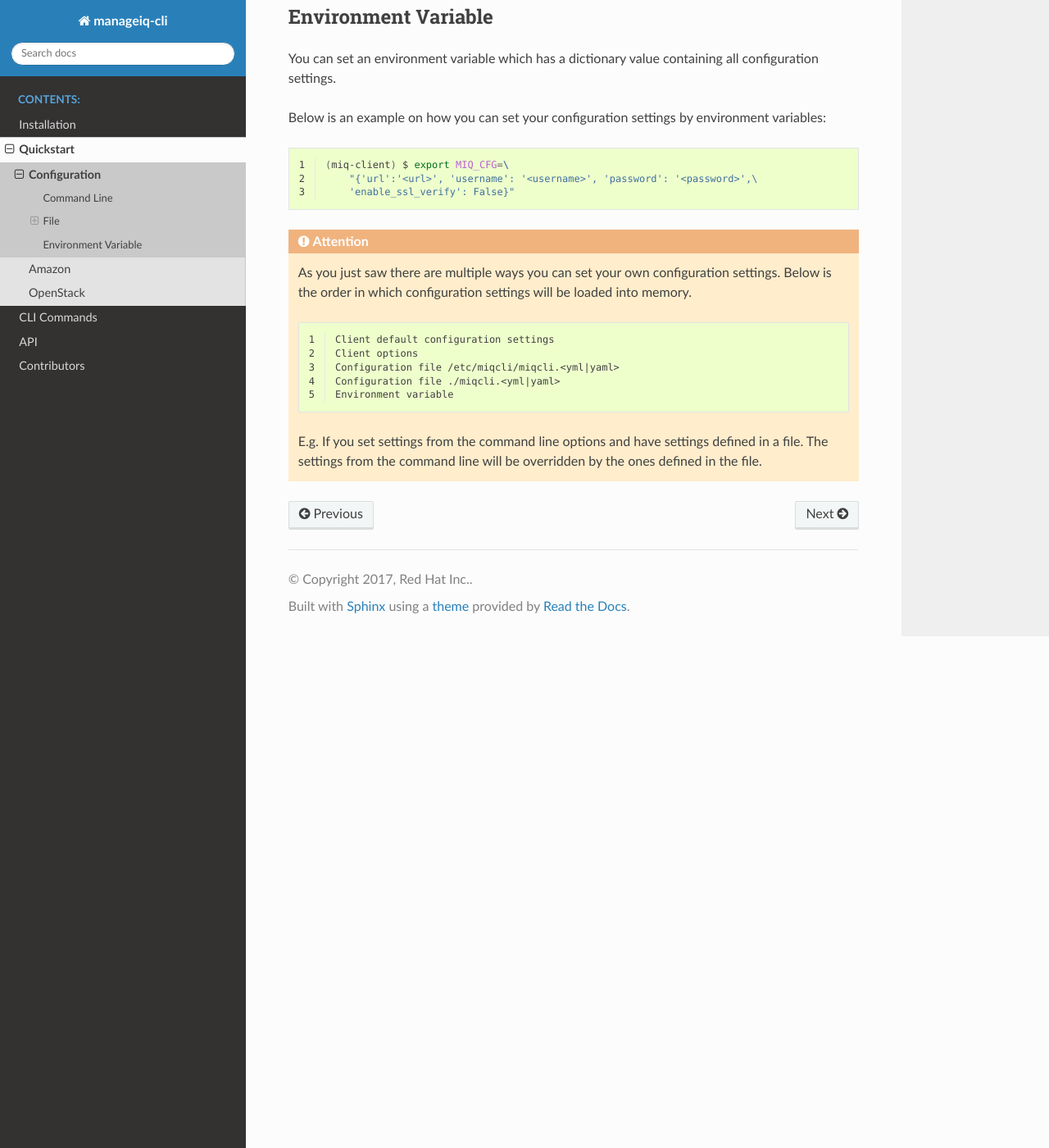
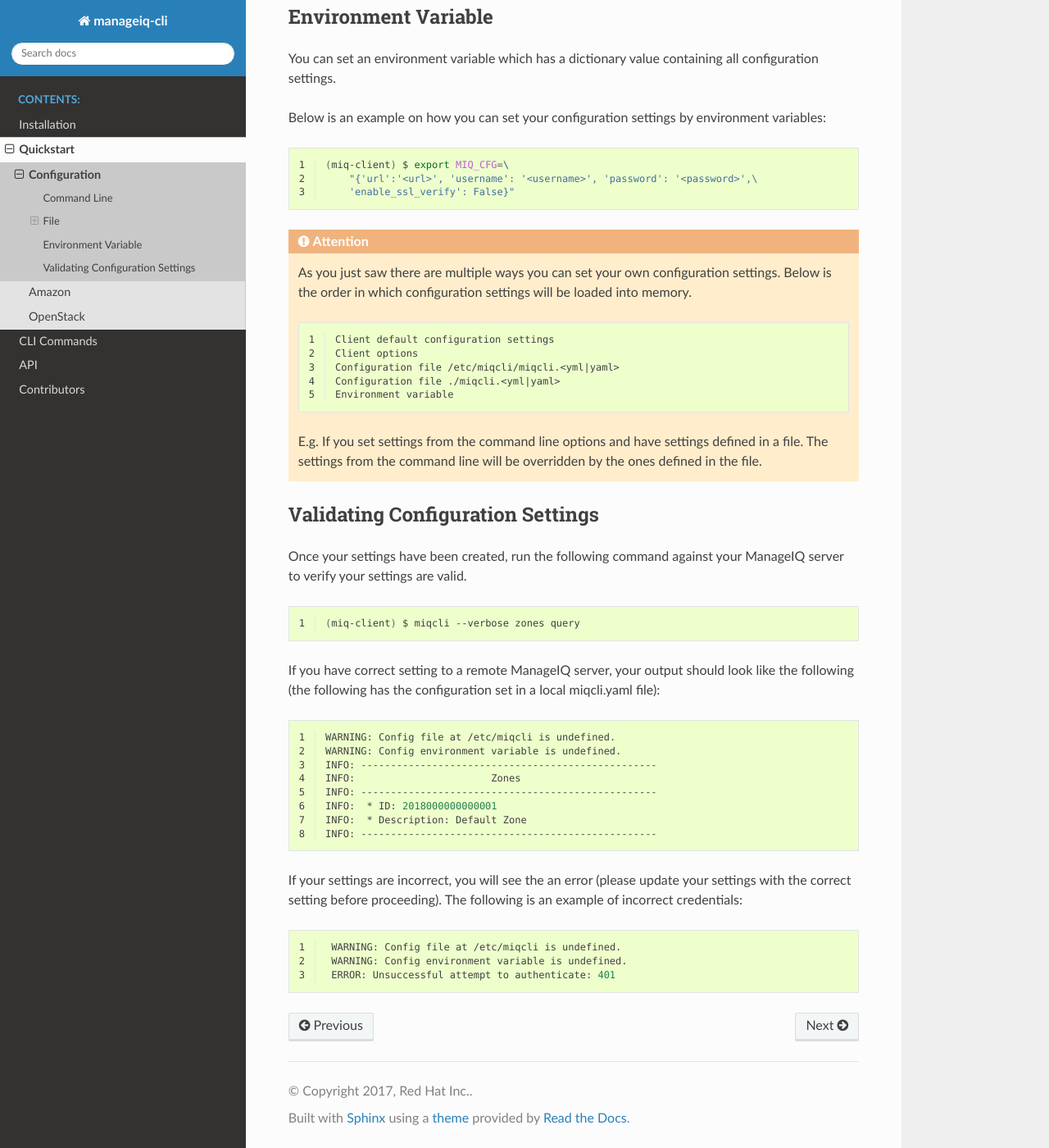
Before and after one commit to rhpit/manageiq-cli, a Sphinx documentation site: the page built from doc/source/configuration.rst, in a window 1280 px wide and 1400 px high, scrolled down 2075 px. Shown: the whole window at 82% size. Built offline with Sphinx 7.4.7 and the Read the Docs theme 2.0.0, drawn with Linux system fonts in a browser that asks for light colours; formulas are drawn with MathJax 3.

Commit message:
updating docs to have a validation section

```diff
--- a/doc/source/configuration.rst
+++ b/doc/source/configuration.rst
@@ -137,3 +137,41 @@
     E.g. If you set settings from the command line options and have settings
     defined in a file. The settings from the command line will be overridden
     by the ones defined in the file.
+
+Validating Configuration Settings
+---------------------------------
+
+Once your settings have been created, run the following command against
+your ManageIQ server to verify your settings are valid.
+
+.. code-block:: bash
+    :linenos:
+
+    (miq-client) $ miqcli --verbose zones query
+
+If you have correct setting to a remote ManageIQ server, your output should
+look like the following (the following has the configuration set in a local
+miqcli.yaml file):
+
+.. code-block:: bash
+    :linenos:
+
+    WARNING: Config file at /etc/miqcli is undefined.
+    WARNING: Config environment variable is undefined.
+    INFO: --------------------------------------------------
+    INFO:                       Zones
+    INFO: --------------------------------------------------
+    INFO:  * ID: 2018000000000001
+    INFO:  * Description: Default Zone
+    INFO: --------------------------------------------------
+
+If your settings are incorrect, you will see the an error (please
+update your settings with the correct setting before proceeding).
+The following is an example of incorrect credentials:
+
+.. code-block:: bash
+    :linenos:
+
+     WARNING: Config file at /etc/miqcli is undefined.
+     WARNING: Config environment variable is undefined.
+     ERROR: Unsuccessful attempt to authenticate: 401
```
Also changed, not shown: 1 other file.
